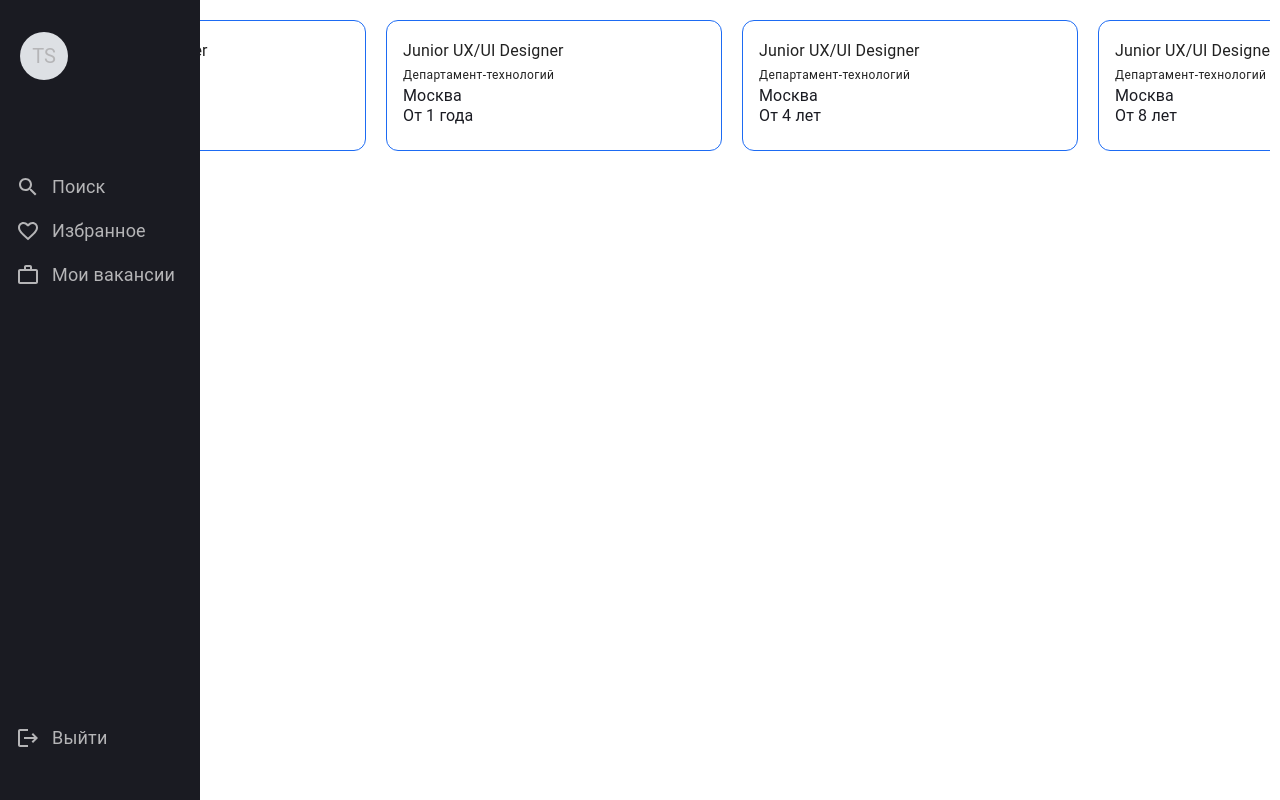
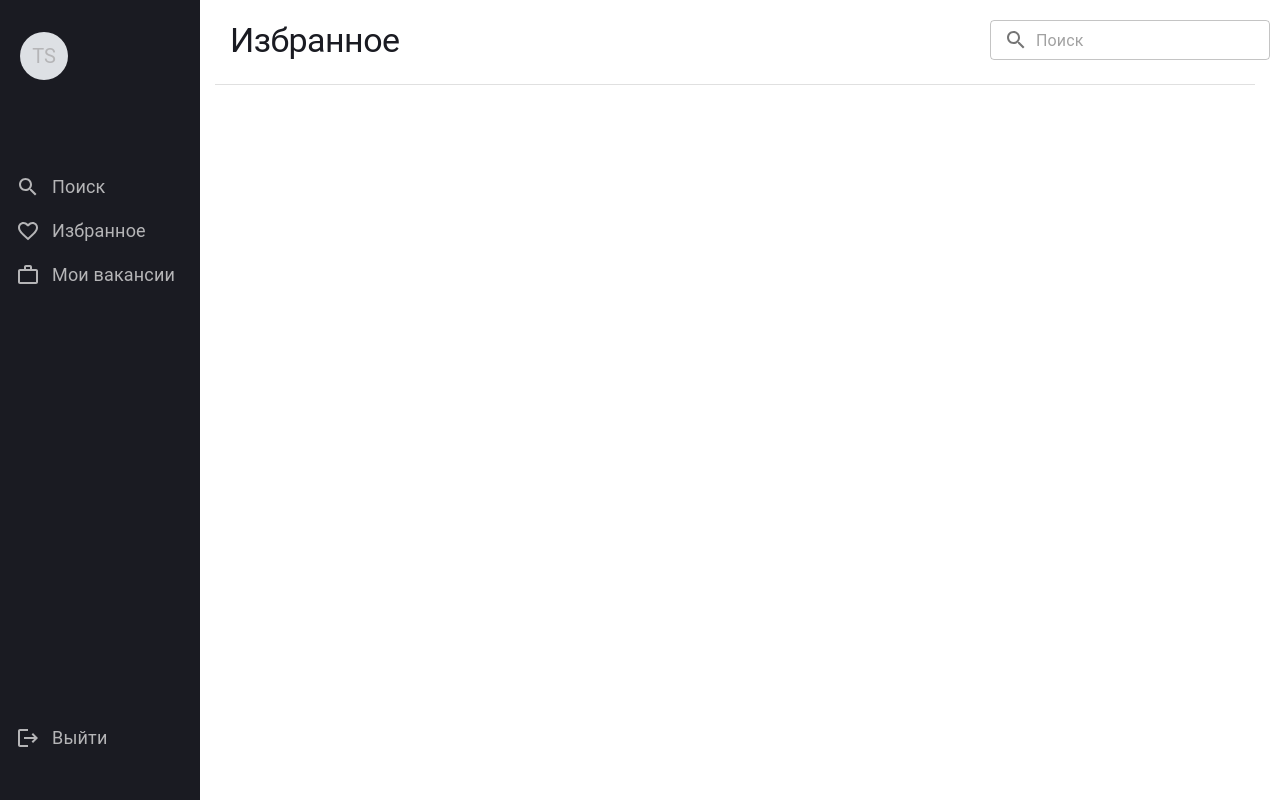
Before and after one commit to MarinaFominykh/alumni-resume-tracker, a React (Vite) app: page /favourites in a window 1280 px wide. Built offline with nearby package versions, Linux system fonts and the light colour scheme.

Commit message:
feat: добавить шапку для страниц

```diff
--- /dev/null
+++ b/src/components/elements/Hader/Header.tsx
@@ -0,0 +1,40 @@
+import { Box, InputAdornment, TextField, Typography, Divider } from '@mui/material';
+import SearchIcon from '@mui/icons-material/Search';
+
+interface HeaderTypes {
+  title: string;
+}
+
+function Header({ title }: HeaderTypes) {
+  return (
+    <>
+      <Box
+        sx={{
+          width: '100%',
+          display: 'flex',
+          justifyContent: 'space-between',
+          marginBottom: '24px',
+          alignItems: 'center'
+        }}
+      >
+        <Typography variant="h1">{title}</Typography>
+        <TextField
+          id="input-with-icon-textfield"
+          placeholder="Поиск"
+          InputProps={{
+            startAdornment: (
+              <InputAdornment position="start">
+                <SearchIcon />
+              </InputAdornment>
+            )
+          }}
+          variant="outlined"
+          size="small"
+        />
+      </Box>
+      <Divider variant="middle" sx={{ width: '100%', marginLeft: '-15px' }} />
+    </>
+  );
+}
+
+export default Header;
--- a/src/pages/Favourites/Favourites.tsx
+++ b/src/pages/Favourites/Favourites.tsx
@@ -1,12 +1,11 @@
-import { Box } from '@mui/material';
-import CardList from '../../components/CardList/CardList';
-import { testVacancies } from '../../consts/testVacancy';
+import { Grid } from '@mui/material';
+import Header from '../../components/elements/Hader/Header';
 
 function Favourites() {
   return (
-    <Box>
-      <CardList vacancies={testVacancies} />
-    </Box>
+    <Grid container>
+      <Header title={'Избранное'} />
+    </Grid>
   );
 }
 
```
